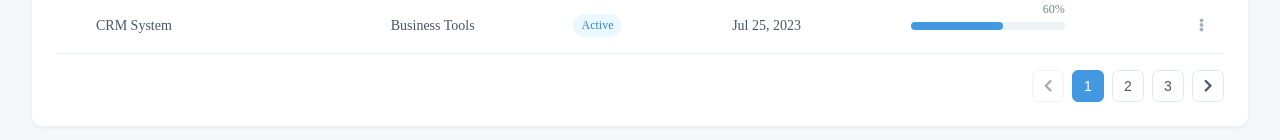
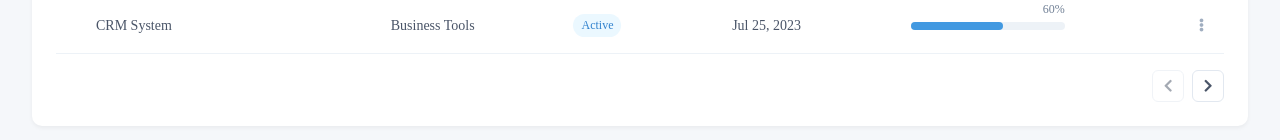
Before and after one commit to sasanedicbn/Mini-app, a Vue app in the folder Mini-app/: page /dashboard/projects in a window 1280 px wide. Shown: the part 476-616 px from the top of the page. Built offline with nearby package versions, Linux system fonts and the light colour scheme.

Commit message:
Create pagination component

```diff
--- a/Mini-app/src/components/Dashboard/DashboardHelpers/DashboardDataTable.vue
+++ b/Mini-app/src/components/Dashboard/DashboardHelpers/DashboardDataTable.vue
@@ -66,18 +66,7 @@
       </table>
     </div>
     <div class="table-footer">
-      <div class="table-pagination">
-        <button class="pagination-btn" disabled>
-          <i class="fas fa-chevron-left"></i>
-        </button>
-        <button class="pagination-btn" v-for="paginationBtn of paginationBtns"
-         :class="{active: paginationBtn === currentPagination}"
-         @click="currentPagination === paginationBtn"
-         >{{ paginationBtn }}</button>
-        <button class="pagination-btn">
-          <i class="fas fa-chevron-right"></i>
-        </button>
-      </div>
+     <Pagination/>
     </div>
 
   </div>
@@ -85,6 +74,7 @@
 
 <script setup>
 import ActionModal from '@/components/UX/Modals/ActionModal.vue';
+import Pagination from '@/components/UX/Reusable/Pagination.vue'
 import { columns,} from '@/data/dashboard/dashboardData';
 import { useDashboardStore } from '@/store/DashboardStore';
 import { computed } from 'vue';
@@ -305,38 +295,5 @@ const openModalHandler = () => {
   margin-top: 1rem;
 }
 
-.table-pagination {
-  display: flex;
-  align-items: center;
-  gap: 0.5rem;
-}
 
-.pagination-btn {
-  width: 32px;
-  height: 32px;
-  display: flex;
-  align-items: center;
-  justify-content: center;
-  border: 1px solid #e2e8f0;
-  background-color: #ffffff;
-  border-radius: 6px;
-  color: #4a5568;
-  cursor: pointer;
-  font-size: 0.875rem;
-}
-
-.pagination-btn:disabled {
-  opacity: 0.5;
-  cursor: not-allowed;
-}
-
-.pagination-btn.active {
-  background-color: #4299e1;
-  border-color: #4299e1;
-  color: white;
-}
-
-.pagination-btn:hover:not(:disabled, .active) {
-  background-color: #f8fafc;
-}
 </style>
--- /dev/null
+++ b/Mini-app/src/components/UX/Reusable/Pagination.vue
@@ -0,0 +1,55 @@
+<template>
+     <div class="pagination">
+        <button class="pagination-btn" disabled>
+          <i class="fas fa-chevron-left"></i>
+        </button>
+        <button class="pagination-btn" v-for="paginationBtn of paginationBtns"
+         :class="{active: paginationBtn === currentPagination}"
+         @click="currentPagination = paginationBtn"
+         >{{ paginationBtn }}</button>
+        <button class="pagination-btn">
+          <i class="fas fa-chevron-right"></i>
+        </button>
+      </div>
+</template>
+
+<script>
+</script>
+
+<style scoped>
+.pagination {
+  display: flex;
+  align-items: center;
+  gap: 0.5rem;
+}
+
+
+.pagination-btn {
+  width: 32px;
+  height: 32px;
+  display: flex;
+  align-items: center;
+  justify-content: center;
+  border: 1px solid #e2e8f0;
+  background-color: #ffffff;
+  border-radius: 6px;
+  color: #4a5568;
+  cursor: pointer;
+  font-size: 0.875rem;
+}
+
+.pagination-btn:disabled {
+  opacity: 0.5;
+  cursor: not-allowed;
+}
+
+.pagination-btn.active {
+  background-color: #4299e1;
+  border-color: #4299e1;
+  color: white;
+}
+
+.pagination-btn:hover:not(:disabled, .active) {
+  background-color: #f8fafc;
+}
+</style>
```
